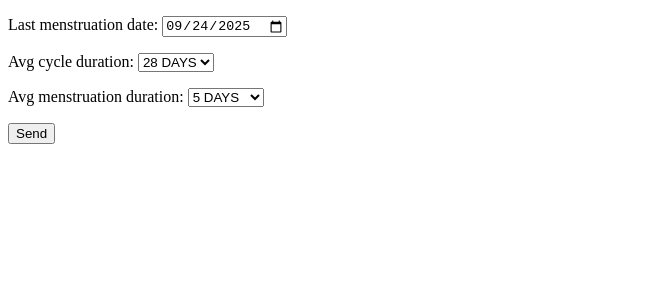
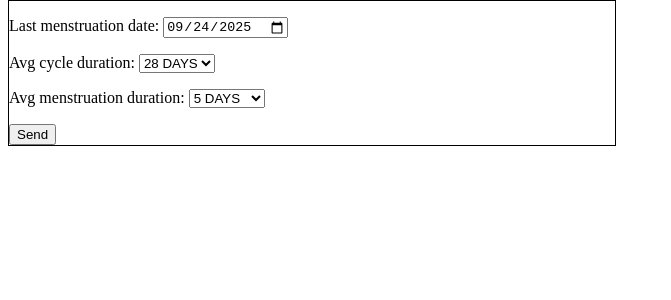
Before and after one commit to Grocery4/FlorCycle, a Django app: page /guest-mode/ in a window 1280 px wide. Shown: the part 26-326 px from the top of the page, without its empty margins (0-671 px from the left). Run offline with Django 5.2, Linux system fonts and the light colour scheme.

Commit message:
fixed basic page layout

```diff
--- a/project/calendar_core/templates/calendar_core/calendars.html
+++ b/project/calendar_core/templates/calendar_core/calendars.html
@@ -9,5 +9,7 @@
 </style>
 
 {% for cal in calendars %}
-    {{ cal|safe }}
+    <div class="cal">
+        {{ cal|safe }}
+    </div>
 {% endfor %}
--- a/project/guest_mode/static/guest_mode/css/show_form.css
+++ b/project/guest_mode/static/guest_mode/css/show_form.css
@@ -0,0 +1,30 @@
+.container {
+    display: grid;
+    grid-template-areas:
+        "form prediction prediction"
+        "cal cal cal"
+    ;
+}
+
+form {
+    border: 1px solid black;
+    grid-area: form;
+
+}
+
+.prediction_table {
+    border: 1px solid black;
+    grid-area: prediction;
+
+    display: flex;
+    justify-content: space-evenly;
+}
+
+.calendars {
+    border: 1px solid black;
+    grid-area: cal;
+
+    display: flex;
+    justify-content: space-evenly;
+    align-items: center;
+}
```
